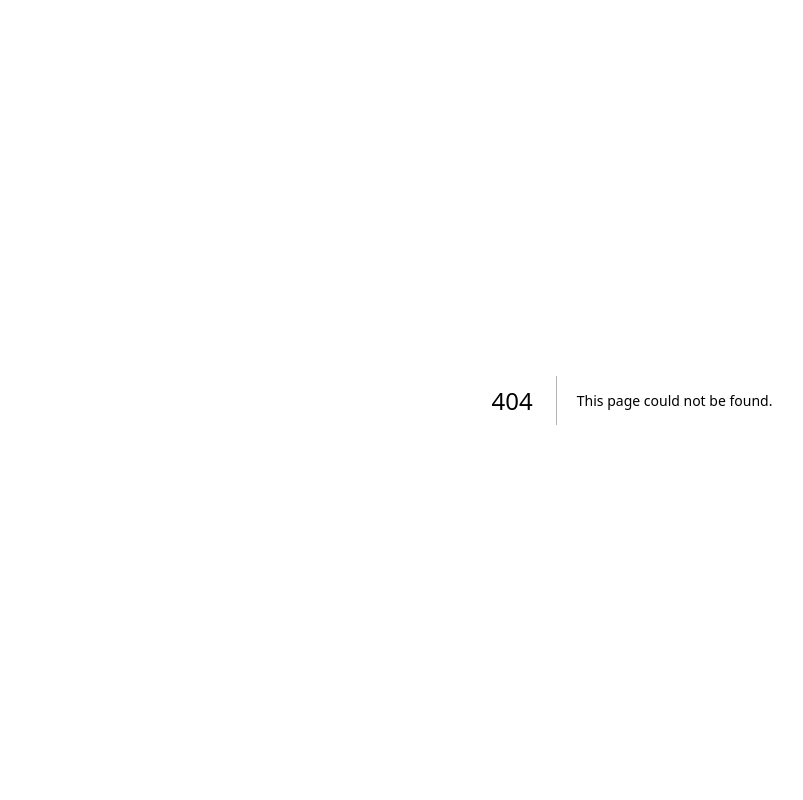
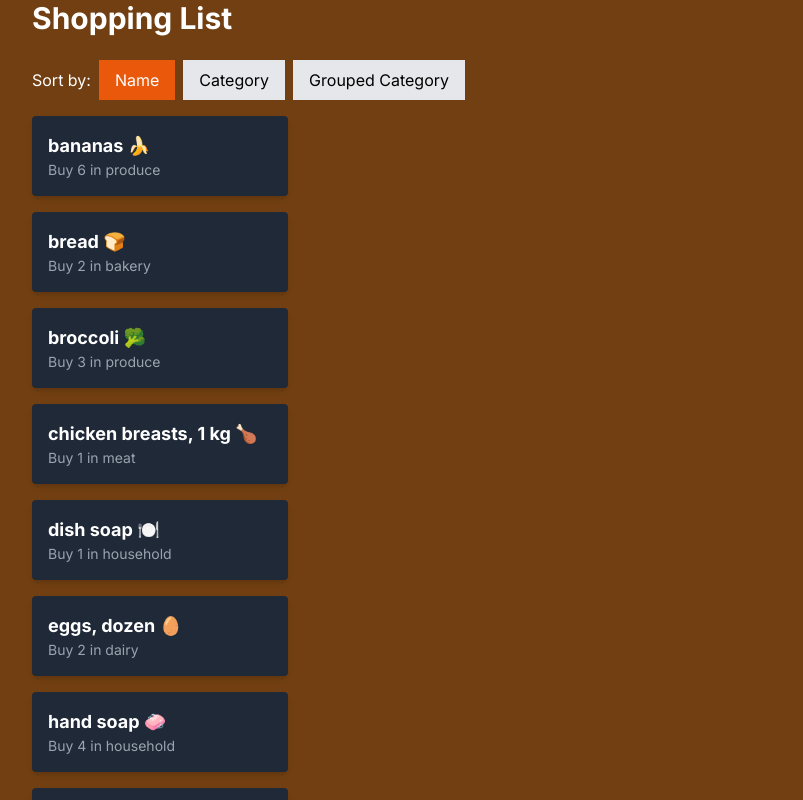
Before and after one commit to SimjotKaur/cprg306-assignments, a Next.js app: page /week-5 in a window 1280 px wide. Before the commit this address had no page. Shown: the top 800 px of the page, without its empty margins (8-811 px from the left). Built offline with nearby package versions, Linux system fonts and the light colour scheme.

Commit message:
first commit

```diff
--- a/app/page.js
+++ b/app/page.js
@@ -21,6 +21,11 @@ export default function Home() {
             <a className="text-xl text-white-400">Week 4 Assignment</a>
           </Link>
         </li>
+        <li>
+          <Link href="/week-5" legacyBehavior>
+          <a className="text-xl text-white-400">Week 5 Assignment</a>
+          </Link>
+        </li>
       </ul>
     </main>
   );
--- /dev/null
+++ b/app/week-5/item-list.js
@@ -0,0 +1,86 @@
+"use client";
+
+import { useState } from 'react';
+import Item from './item';
+import items from './items.json';
+
+export default function ItemList() {
+  const [sortBy, setSortBy] = useState('name');
+
+  const sortedItems = [...items].sort((a, b) => {
+    if (sortBy === 'name') {
+      return a.name > b.name ? 1 : -1;
+    } else if (sortBy === 'category') {
+      return a.category > b.category ? 1 : -1;
+    }
+    return 0;
+  });
+
+  const groupedItems = items.reduce((acc, item) => {
+    if (!acc[item.category]) {
+      acc[item.category] = [];
+    }
+    acc[item.category].push(item);
+    return acc;
+  }, {});
+
+  const sortedGroupedItems = Object.keys(groupedItems).sort().reduce((acc, category) => {
+    acc[category] = groupedItems[category].sort((a, b) => a.name > b.name ? 1 : -1);
+    return acc;
+  }, {});
+
+  return (
+    <div className="ml-10">
+      <div className="flex items-center mb-4">
+        <span className="text-white mr-2">Sort by:</span>
+        <button
+          className={`px-4 py-2 mr-2 ${sortBy === 'name' ? 'bg-orange-600 text-white' : 'bg-gray-200 text-black'}`}
+          onClick={() => setSortBy('name')}
+        >
+          Name
+        </button>
+        <button
+          className={`px-4 py-2 mr-2 ${sortBy === 'category' ? 'bg-orange-600 text-white' : 'bg-gray-200 text-black'}`}
+          onClick={() => setSortBy('category')}
+        >
+          Category
+        </button>
+        <button
+          className={`px-4 py-2 ${sortBy === 'group' ? 'bg-orange-600 text-white' : 'bg-gray-200 text-black'}`}
+          onClick={() => setSortBy('group')}
+        >
+          Grouped Category
+        </button>
+        <span className="ml-2 text-gray-400 text-sm"></span>
+      </div>
+      <ul className="list-none p-0">
+        {sortBy === 'group' ? (
+          Object.keys(sortedGroupedItems).map((category) => (
+            <div key={category}>
+              <h2 className="text-xl font-bold text-white capitalize mt-4">{category}</h2>
+              <div className="flex flex-col items-start pl-4">
+                {sortedGroupedItems[category].map((item) => (
+                  <Item
+                    key={item.id}
+                    name={item.name}
+                    quantity={item.quantity}
+                    category={item.category}
+                  />
+                ))}
+              </div>
+            </div>
+          ))
+        ) : (
+          sortedItems.map((item) => (
+            <Item
+              key={item.id}
+              name={item.name}
+              quantity={item.quantity}
+              category={item.category}
+            />
+          ))
+        )}
+      </ul>
+    </div>
+  );
+}
--- /dev/null
+++ b/app/week-5/item.js
@@ -0,0 +1,12 @@
+export default function Item({ name, quantity, category }) {
+  return (
+    <li className="flex flex-col justify-between p-4 bg-gray-800 rounded mb-4 shadow-md w-64">
+      <div className="text-lg font-bold text-white">
+        {name}
+      </div>
+      <div className="text-sm text-gray-400">
+        Buy {quantity} in {category}
+      </div>
+    </li>
+  );
+}
--- /dev/null
+++ b/app/week-5/items.json
@@ -0,0 +1,74 @@
+[
+    {
+      "id": "1h2GJKH12gkHG31h1H",
+      "name": "milk, 4 L 🥛",
+      "quantity": 1,
+      "category": "dairy"
+    },
+    {
+      "id": "2KJH3k2j3H1k2J3K1H",
+      "name": "bread 🍞",
+      "quantity": 2,
+      "category": "bakery"
+    },
+    {
+      "id": "3h2KJH3k2j3H1k2J3",
+      "name": "eggs, dozen 🥚",
+      "quantity": 2,
+      "category": "dairy"
+    },
+    {
+      "id": "4k2J3K1H2GJKH12gk",
+      "name": "bananas 🍌",
+      "quantity": 6,
+      "category": "produce"
+    },
+    {
+      "id": "5H1h1H2KJH3k2j3H",
+      "name": "broccoli 🥦",
+      "quantity": 3,
+      "category": "produce"
+    },
+    {
+      "id": "6H1k2J3K1H2GJKH1",
+      "name": "chicken breasts, 1 kg 🍗",
+      "quantity": 1,
+      "category": "meat"
+    },
+    {
+      "id": "7gkHG31h1H2KJH3k",
+      "name": "pasta sauce 🍝",
+      "quantity": 3,
+      "category": "canned goods"
+    },
+    {
+      "id": "8j3H1k2J3K1H2GJK",
+      "name": "spaghetti, 454 g 🍝",
+      "quantity": 2,
+      "category": "dry goods"
+    },
+    {
+      "id": "9H12gkHG31h1H2KJ",
+      "name": "toilet paper, 12 pack 🧻",
+      "quantity": 1,
+      "category": "household"
+    },
+    {
+      "id": "10H3k2j3H1k2J3K1",
+      "name": "paper towels, 6 pack",
+      "quantity": 1,
+      "category": "household"
+    },
+    {
+      "id": "11k2J3K1H2GJKH12",
+      "name": "dish soap 🍽️",
+      "quantity": 1,
+      "category": "household"
+    },
+    {
+      "id": "12GJKH12gkHG31h1",
+      "name": "hand soap 🧼",
+      "quantity": 4,
+      "category": "household"
+    }
+  ]
--- /dev/null
+++ b/app/week-5/page.js
@@ -0,0 +1,10 @@
+import ItemList from './item-list';
+
+export default function Page() {
+  return (
+    <main className="bg-yellow-900">
+      <h1 className="text-3xl font-bold text-white mb-6 ml-10">Shopping List</h1>
+      <ItemList />
+    </main>
+  );
+}
```
